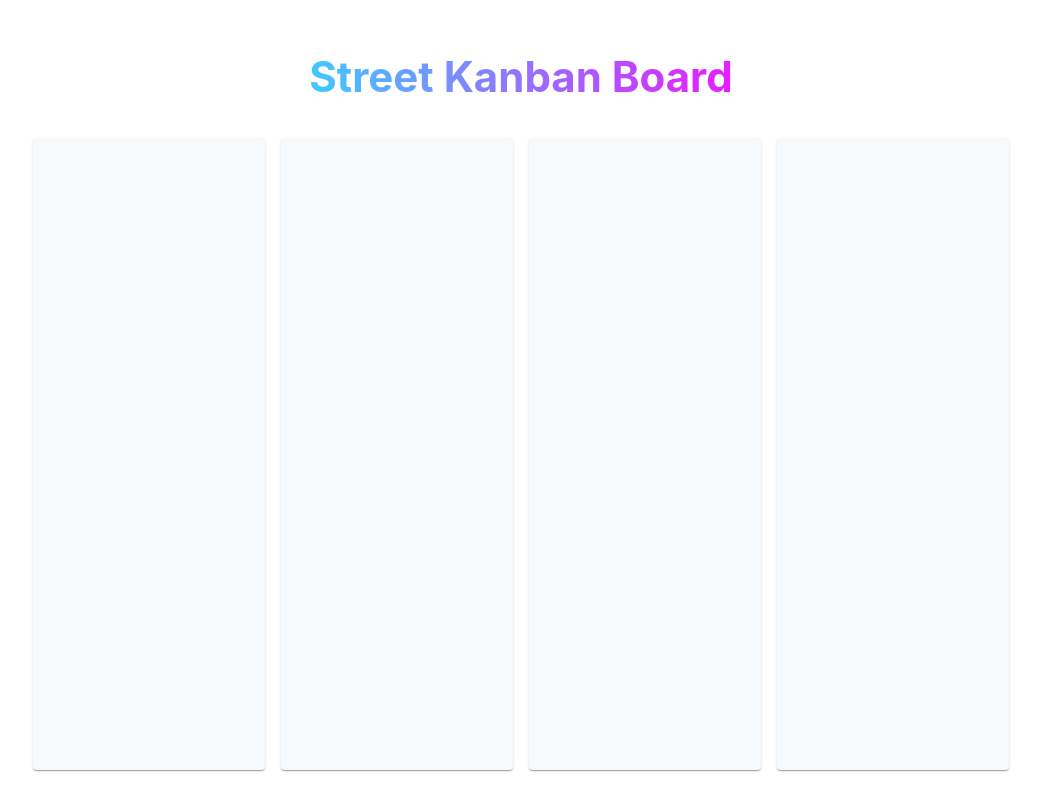
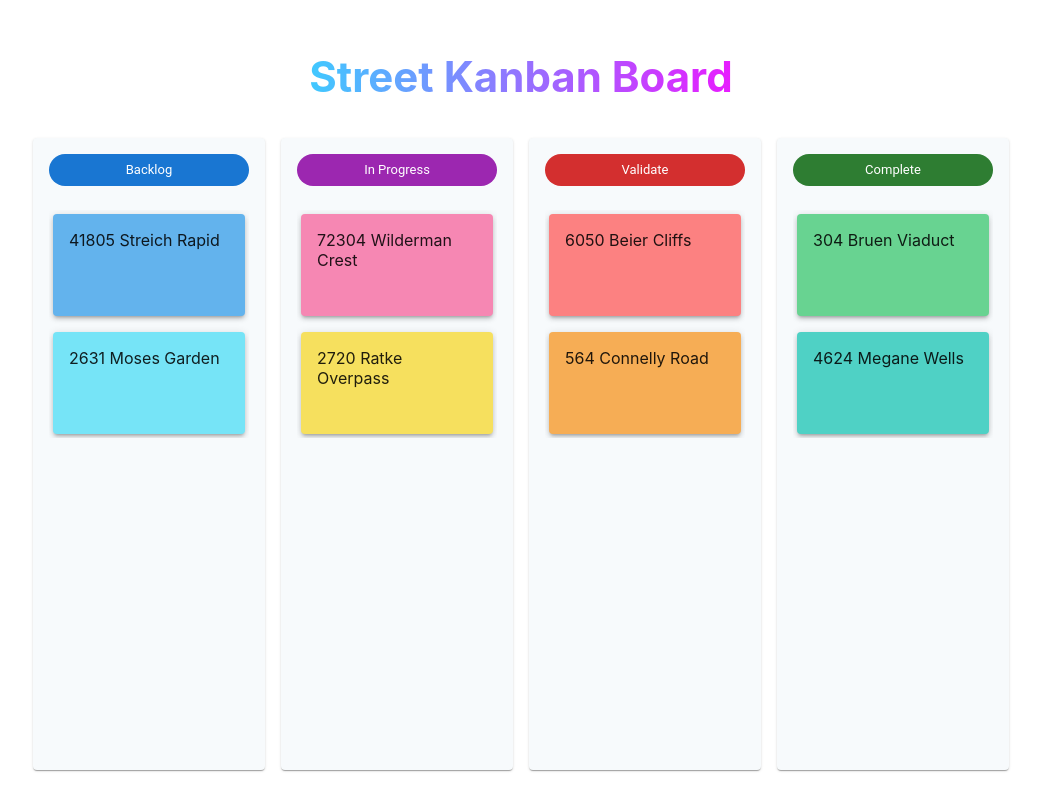
Before and after one commit to shinyoungyou/street-kanban-board, a React (Create React App) app: page / in a window 1280 px wide. Shown: the whole page, without its empty margins (119-1160 px from the left). Built offline with nearby package versions, Linux system fonts and the light colour scheme.

Commit message:
🚧 Display data according to ColumnType

```diff
--- a/src/components/Board.tsx
+++ b/src/components/Board.tsx
@@ -1,10 +1,13 @@
 import React, { useState } from "react";
 import Column from "./Column";
-import { columnList } from '../data';
+import { Task } from "../utils/interfaces";
+import { generateTaskList, columnList } from '../data';
 
 import Box from "@mui/material/Box";
 
 const Board: React.FC = () => {
+  const [tasks, setTasks] = useState<Task[]>(generateTaskList);
+
   return (
     <Box
       sx={{
@@ -18,7 +21,7 @@ const Board: React.FC = () => {
       }}
     >
     {columnList.map((column, index)=>(
-      <Column key={column.id} />
+      <Column key={column.id} name={column.name} color={column.color} index={index} tasks={tasks} />
     ))}
     </Box>
   );
--- a/src/components/Column.tsx
+++ b/src/components/Column.tsx
@@ -1,20 +1,50 @@
 import React from "react";
+import TaskCompo from "./Task";
+import { Task } from "../utils/interfaces";
+import { ColumnType } from "../utils/enums";
 
 import Paper from "@mui/material/Paper";
+import Chip from "@mui/material/Chip";
+import Box from "@mui/material/Box";
 
-interface ColumnProps {}
+interface ColumnProps {
+  index: number;
+  name: ColumnType;
+  color: any;
+  tasks: Task[];
+}
 
-const Column: React.FC<ColumnProps> = () => {
+const Column: React.FC<ColumnProps> = ({ name, color, index, tasks }) => {
+
+  const taskList = tasks.map((task, index) =>(
+    task.column === name &&  <TaskCompo key={task.id} title={task.title} color={task.color} index={task.id} />
+  ));
+
   return (
     <Paper
-      sx={{
-        bgcolor: "#F7FAFC",
-        display: "flex",
-        flexDirection: "column",
-        rowGap: "3vh",
-        p: 2,
-      }}
-    />
+    sx={{
+      bgcolor: "#F7FAFC",
+      display: "flex",
+      flexDirection: 'column',
+      rowGap: '3vh',
+      p: 2,
+    }}
+  >
+    <Chip sx={{
+      width: '200px',
+      height: '32px'
+    }} label={name} color={color} />
+    <Box sx={{
+      display: "flex",
+      flexDirection: 'column',
+      rowGap: '1vh',
+      overflow: 'scroll',
+      maxHeight: '90%'
+    }}>
+      {taskList}
+    </Box>
+
+  </Paper>
   );
 };
 
--- /dev/null
+++ b/src/components/Task.tsx
@@ -0,0 +1,29 @@
+import React from "react";
+
+import Paper from "@mui/material/Paper";
+
+interface TaskProps {
+  index: string;
+  title: string;
+  color: string;
+}
+
+const TaskCompo: React.FC<TaskProps> = ({ index, title, color }) => {
+
+  return (
+    <Paper
+      elevation={3}
+      sx={{
+        bgcolor: `${color}`,
+        p: 2,
+        m: 0.5,
+        width: '160px',
+        minHeight: '70px'
+      }}
+    >
+      {title}
+    </Paper>
+  );
+};
+
+export default TaskCompo;
```
